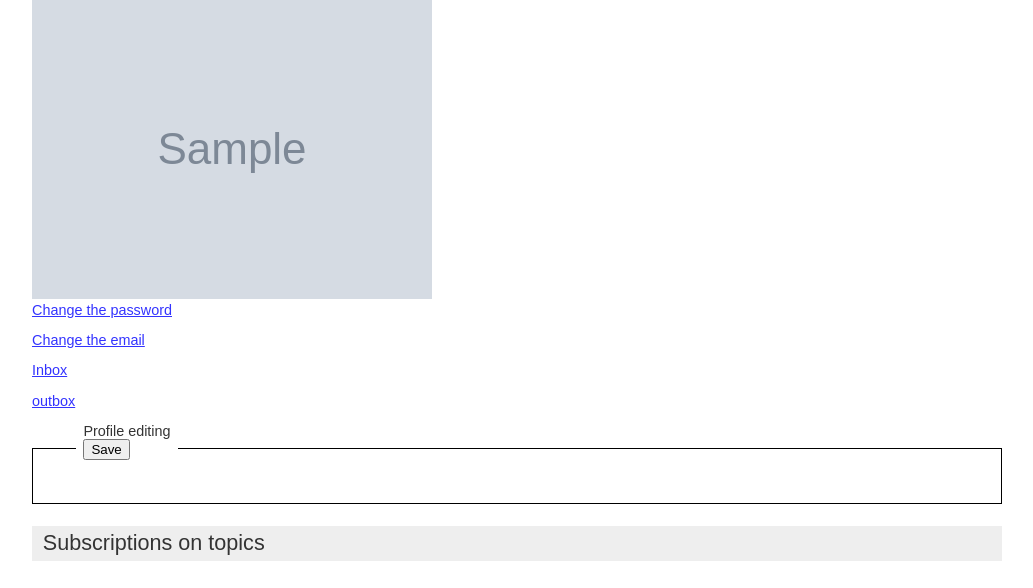
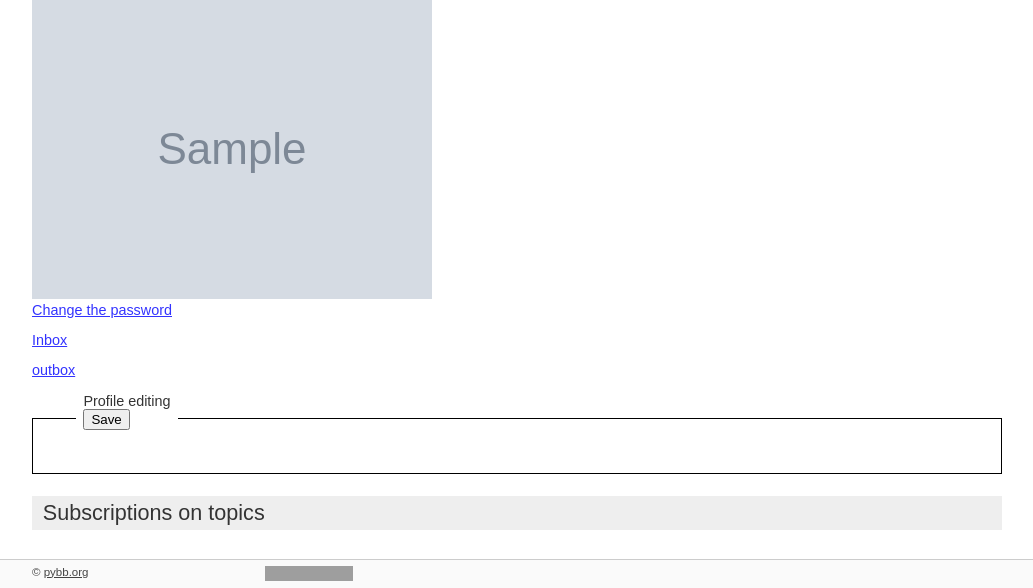
Before and after one commit to hovel/pybbm, a Django app: template pybb/templates/pybb/edit_profile.html in a window 1280 px wide. Shown: the part 141-729 px from the top of the page, without its empty margins (123-1156 px from the left). Run offline with Django 3.2, Linux system fonts and the light colour scheme; the template is opened without the code that fills it: most values are stand-ins (such as "Sample title", 1, 10 or a date in 2020); grey boxes marked "Sample" are stand-in pictures; parts of the project's set-up code (start-up, migrations or seed data) failed here and were passed over; grey boxes are pictures that could not be loaded.

Commit message:
fix #31: comment the link to django-account email change view

```diff
--- a/pybb/templates/pybb/edit_profile.html
+++ b/pybb/templates/pybb/edit_profile.html
@@ -8,7 +8,7 @@
 <img src="{{ profile.avatar.url }}" />
 {% endif %}
 <p><a href="{% url auth_password_change %}">{% trans "Change the password" %}</a></p>
-<p><a href="{% url auth_email_change %}">{% trans "Change the email" %}</a></p>
+{#<p><a href="{% url auth_email_change %}">{% trans "Change the email" %}</a></p>#}
 <p><a href="{% url pybb_pm_inbox %}">{% trans "Inbox" %}</a></p>
 <p><a href="{% url pybb_pm_outbox %}">{% trans "outbox" %}</a></p>
 <form method="post" enctype="multipart/form-data">
```
Also changed, not shown: 1 other file.
